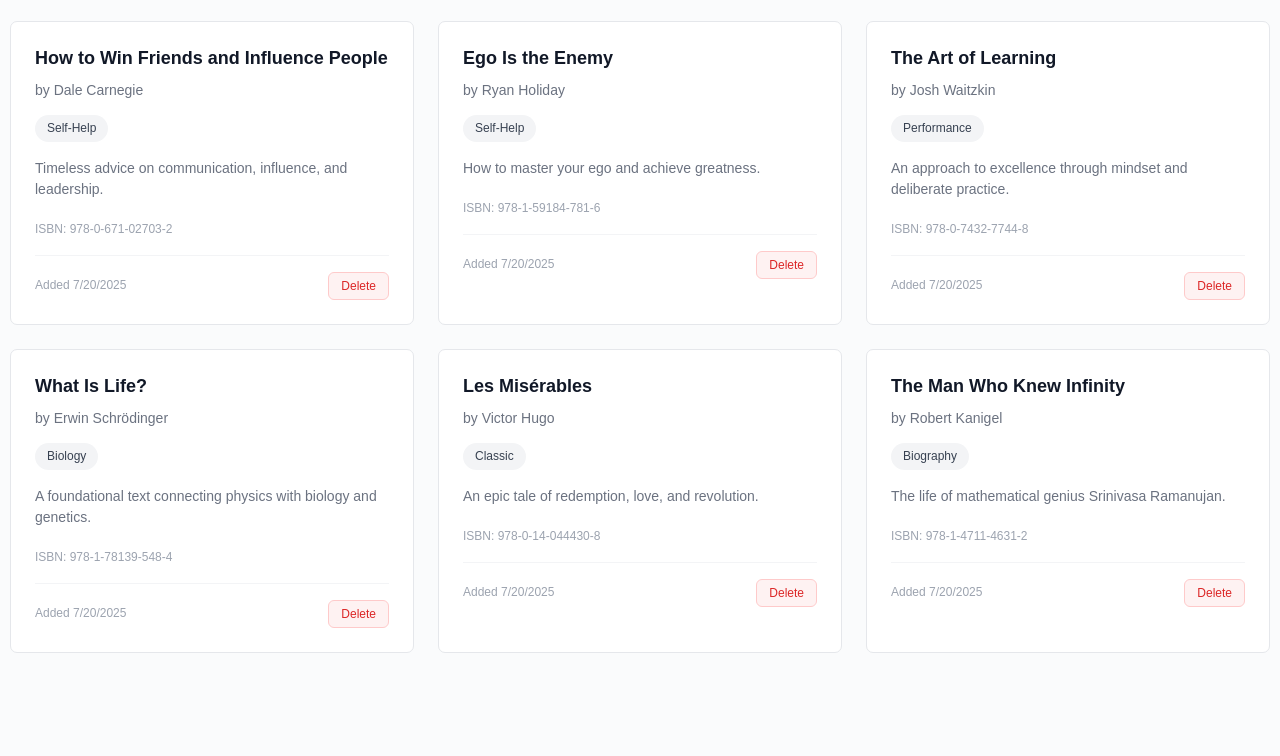
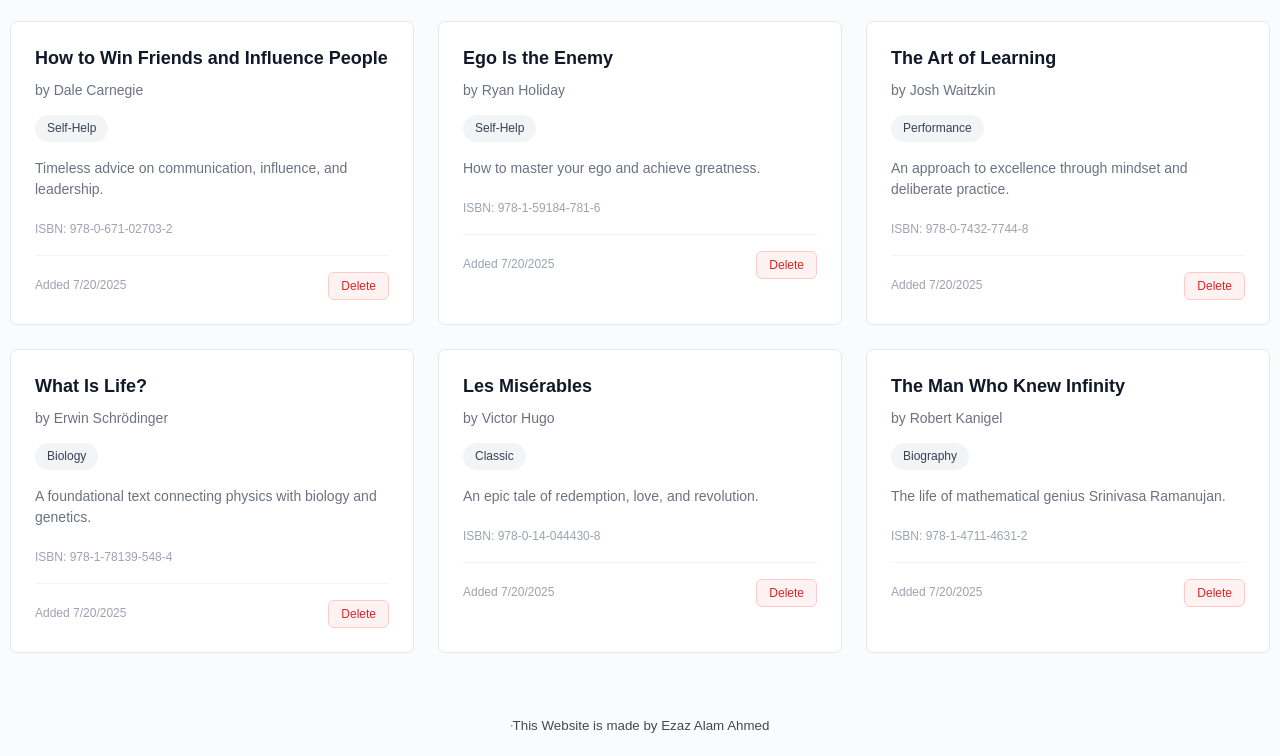
Before and after one commit to EzazAA/Librarianly, a plain HTML site: page index.html in a window 1280 px wide. Shown: the part 3596-4352 px from the top of the page. Before the commit the page ends 4291 px from the top, so only its background shows below. Drawn offline with Linux system fonts and the light colour scheme; a web font is replaced by a local one.

Commit message:
Update index.html

```diff
--- a/index.html
+++ b/index.html
@@ -494,6 +494,14 @@
           grid-template-columns: 1fr;
         }
       }
+      footer{
+        align-items: center;
+        display: flex;
+        justify-content: center;
+        font-size: smaller;
+        color: #000000b7;
+        margin: 20px;
+      }
     </style>
   </head>
   <body class="">
@@ -605,6 +613,10 @@
         </div>
       </div>
     </div>
+    <footer>
+        <hr>
+        <span>This Website is made by Ezaz Alam Ahmed</span>
+    </footer>
 
     <script>
       class LibraryDatabase {
```
